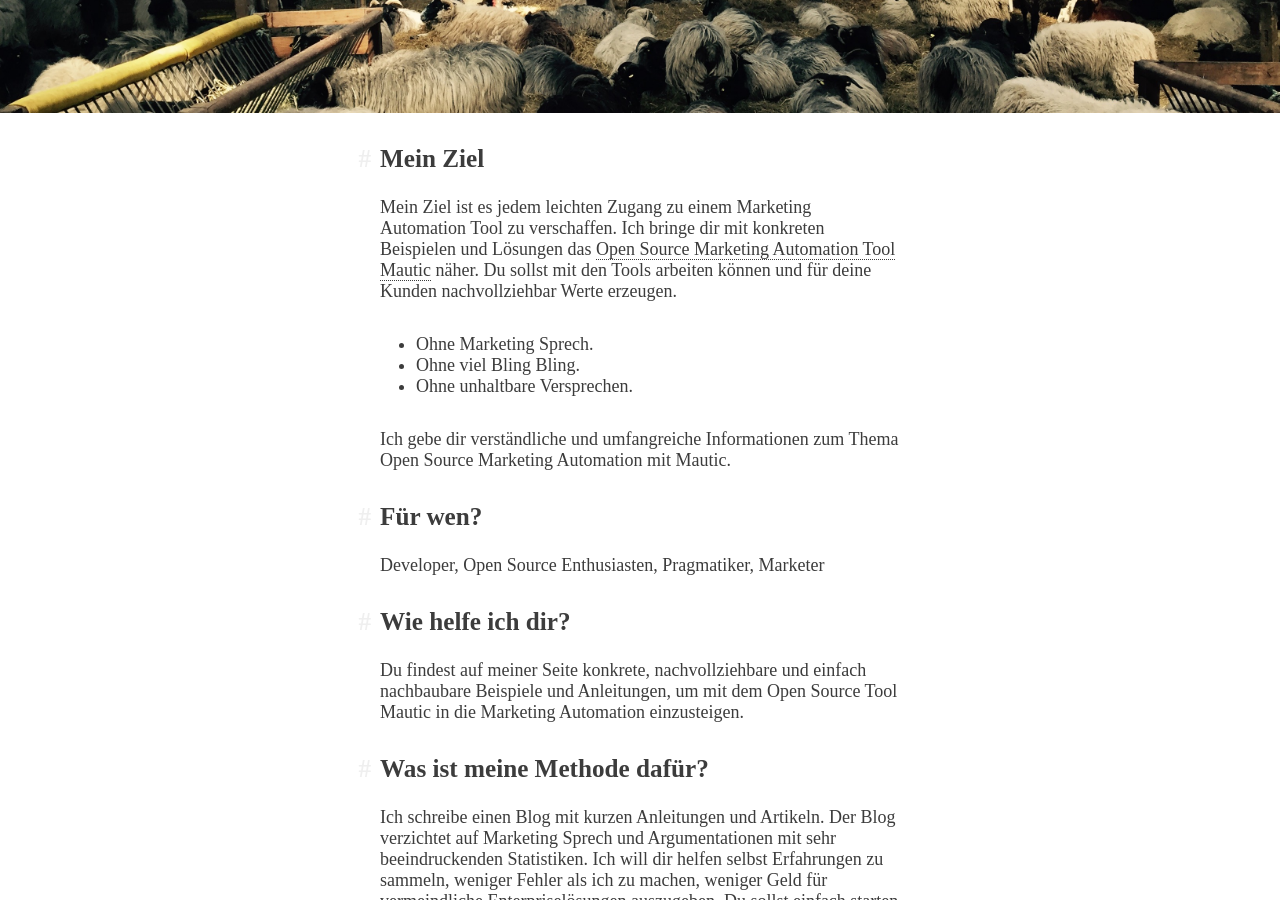
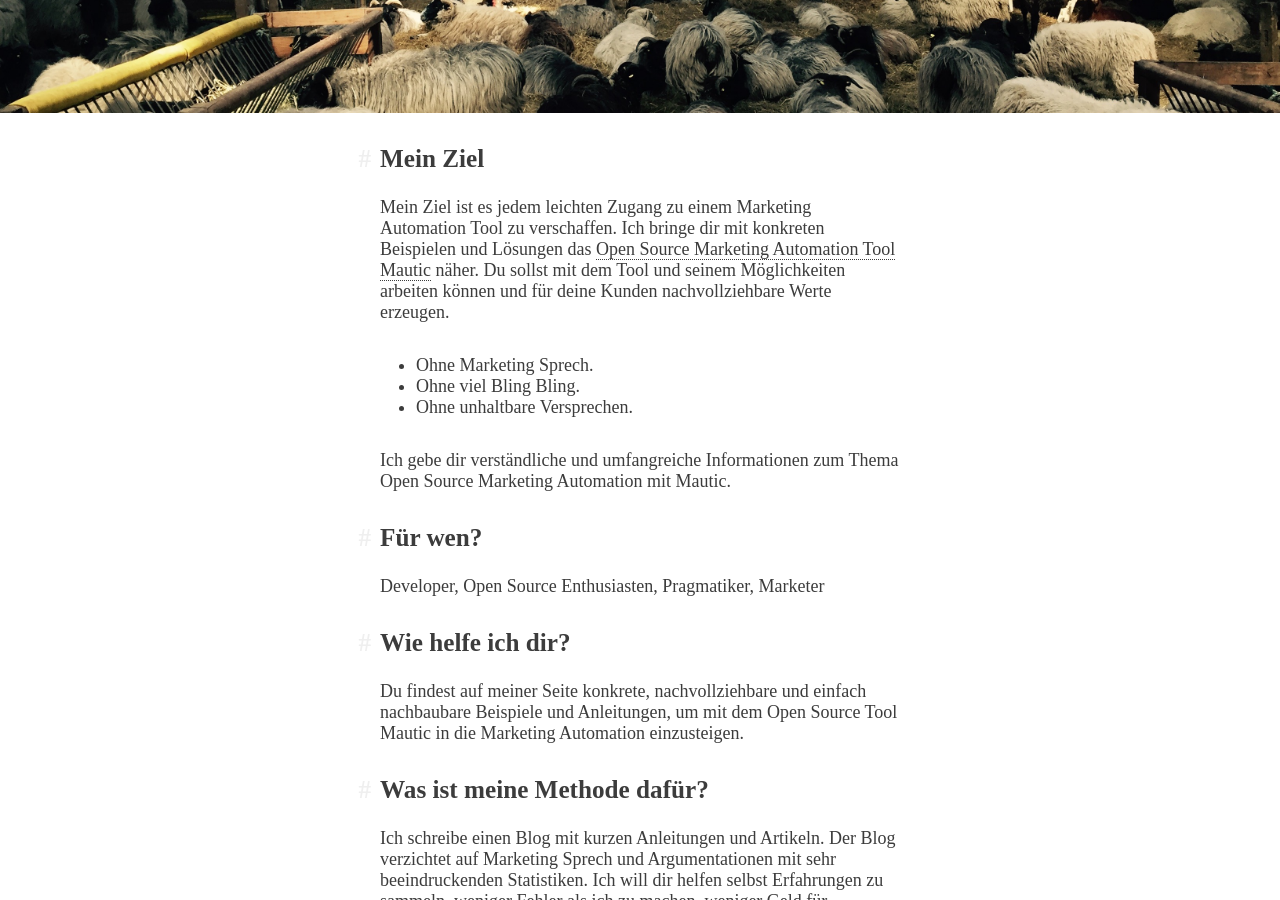
Before and after one commit to Bussmeyer/superheromautic.com, a Jekyll site: the page built from pages/about.md, in a window 1280 px wide and 900 px high, scrolled down 435 px. Built offline with Jekyll 4.4.1, drawn with Linux system fonts in a browser that asks for light colours.

Commit message:
Optimize text.

```diff
--- a/pages/about.md
+++ b/pages/about.md
@@ -12,7 +12,7 @@ cover_url: /images/schafe.jpg
 ## Mein Ziel
 Mein Ziel ist es jedem leichten Zugang zu einem Marketing Automation Tool zu verschaffen.
 Ich bringe dir mit konkreten Beispielen und Lösungen das [Open Source Marketing Automation Tool Mautic](https://www.mautic.org/) näher.
-Du sollst mit den Tools arbeiten können und für deine Kunden nachvollziehbar Werte erzeugen.
+Du sollst mit dem Tool und seinem Möglichkeiten arbeiten können und für deine Kunden nachvollziehbare Werte erzeugen.
 
 * Ohne Marketing Sprech.
 * Ohne viel Bling Bling.
```
